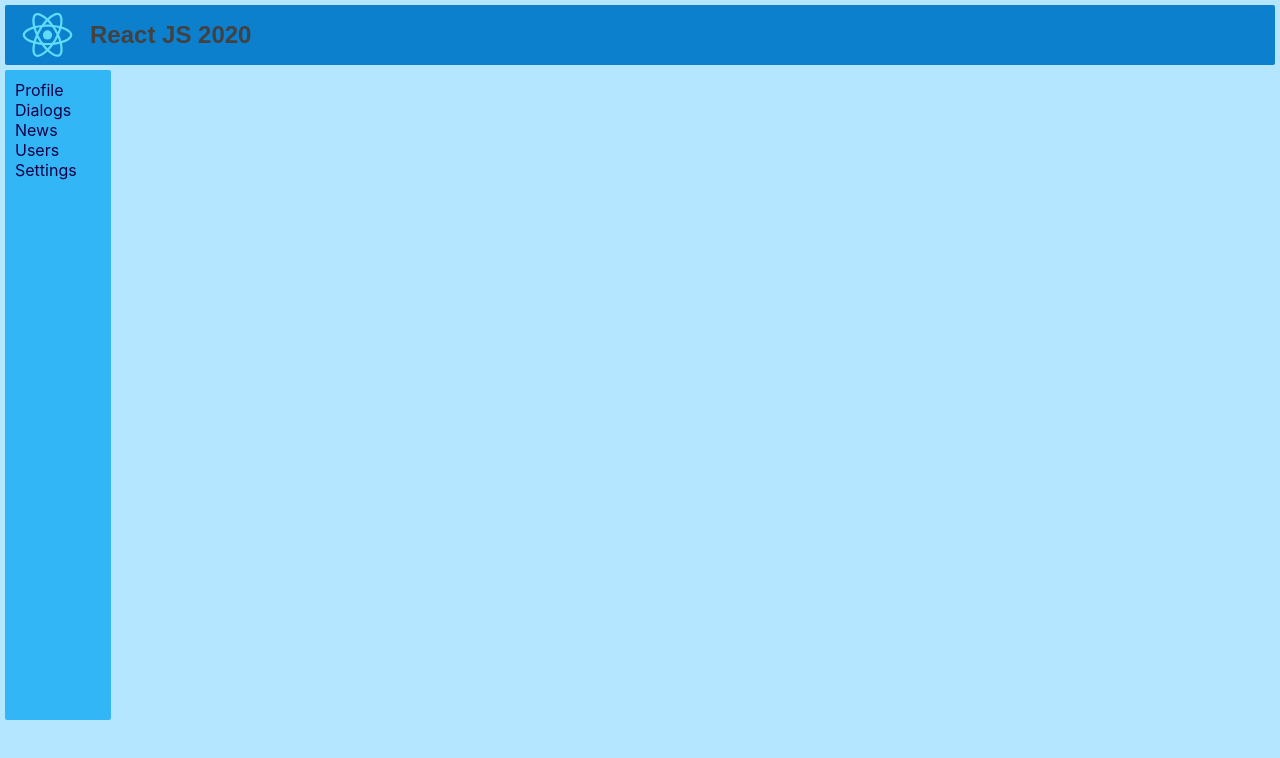
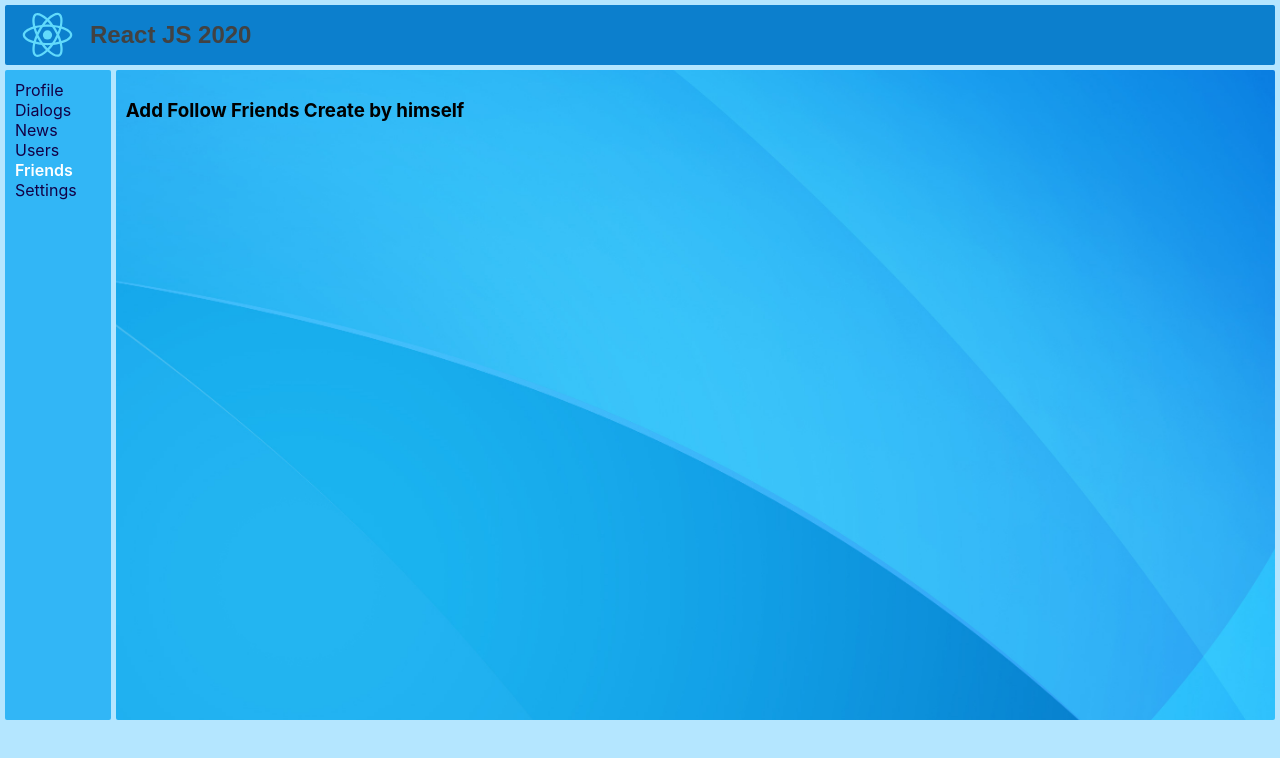
Before and after one commit to GriGoryanSyStem/ReactJS-Repeat, a React (Create React App) app in the folder reactapp/: page /friends in a window 1280 px wide. Shown: the top 758 px of the page. Built offline with nearby package versions, Linux system fonts and the light colour scheme.

Commit message:
30. Create Setting,Friends, Replaying
Nothing

```diff
--- a/reactapp/src/App.js
+++ b/reactapp/src/App.js
@@ -5,9 +5,10 @@ import NavBar from "./components/NavBar/NavBar";
 import Profile from "./components/Profile/Profile";
 import Dialogs from "./components/Dialogs/Dialogs";
 import {Route, BrowserRouter} from "react-router-dom";
+import Friend from "./components/Friends/Friends";
+import Settings from "./components/Settings/Settings";
 
 const App = (props) => {
-    debugger
     return (
         <BrowserRouter>
             <div className="appWrapper">
@@ -16,6 +17,8 @@ const App = (props) => {
                 <Route render={() => <Profile profilePage={props.state.profilePage}/>} path="/profile"/>
                 <Route render={() => <Dialogs dialogPage={props.state.dialogPage}/>}
                        path="/dialogs"/>
+                <Route component={Friend} path="/friends"/>
+                <Route component={Settings} path="/settings"/>
             </div>
         </BrowserRouter>
     );
--- /dev/null
+++ b/reactapp/src/components/Friends/Friend.module.css
@@ -0,0 +1,12 @@
+
+.friendCont {
+     grid-area: contentArea;
+     background-image: url("../../pictures/background.jpg");
+    background-position: center;
+    background-repeat: no-repeat;
+    background-size: cover;
+    height: 100%;
+    padding: 10px;
+    margin-left: 5px;
+    border-radius: 2px;
+ }
--- /dev/null
+++ b/reactapp/src/components/Friends/Friends.jsx
@@ -0,0 +1,11 @@
+import React from "react";
+import c from './Friend.module.css';
+
+const Friend = () => {
+    return(
+        <div className={c.friendCont}>
+            <h3>Add Follow Friends Create by himself</h3>
+        </div>
+    )
+};
+export default Friend;
--- a/reactapp/src/components/NavBar/NavBar.jsx
+++ b/reactapp/src/components/NavBar/NavBar.jsx
@@ -19,8 +19,12 @@ const NavBar = () => {
                     <NavLink to="/users" activeClassName={c.selected}>Users</NavLink>
                 </div>
                 <div className={`${c.item} ${c.settingCont}`}>
+                    <NavLink to="/friends" activeClassName={c.selected}>Friends</NavLink>
+                </div>
+                <div className={`${c.item} ${c.settingCont}`}>
                     <NavLink to="/settings" activeClassName={c.selected}>Settings</NavLink>
                 </div>
+
             </nav>
         </div>
     )
--- /dev/null
+++ b/reactapp/src/components/Settings/Settings.jsx
@@ -0,0 +1,11 @@
+import React from "react";
+import c from './Settings.module.css';
+
+const Settings = () => {
+    return(
+        <div className={c.settingsCont}>
+            <h3>Change color team and something else</h3>
+        </div>
+    )
+};
+export default Settings;
--- /dev/null
+++ b/reactapp/src/components/Settings/Settings.module.css
@@ -0,0 +1,12 @@
+
+.settingsCont {
+     grid-area: contentArea;
+     background-image: url("../../pictures/background.jpg");
+    background-position: center;
+    background-repeat: no-repeat;
+    background-size: cover;
+    height: 100%;
+    padding: 10px;
+    margin-left: 5px;
+    border-radius: 2px;
+ }
```
